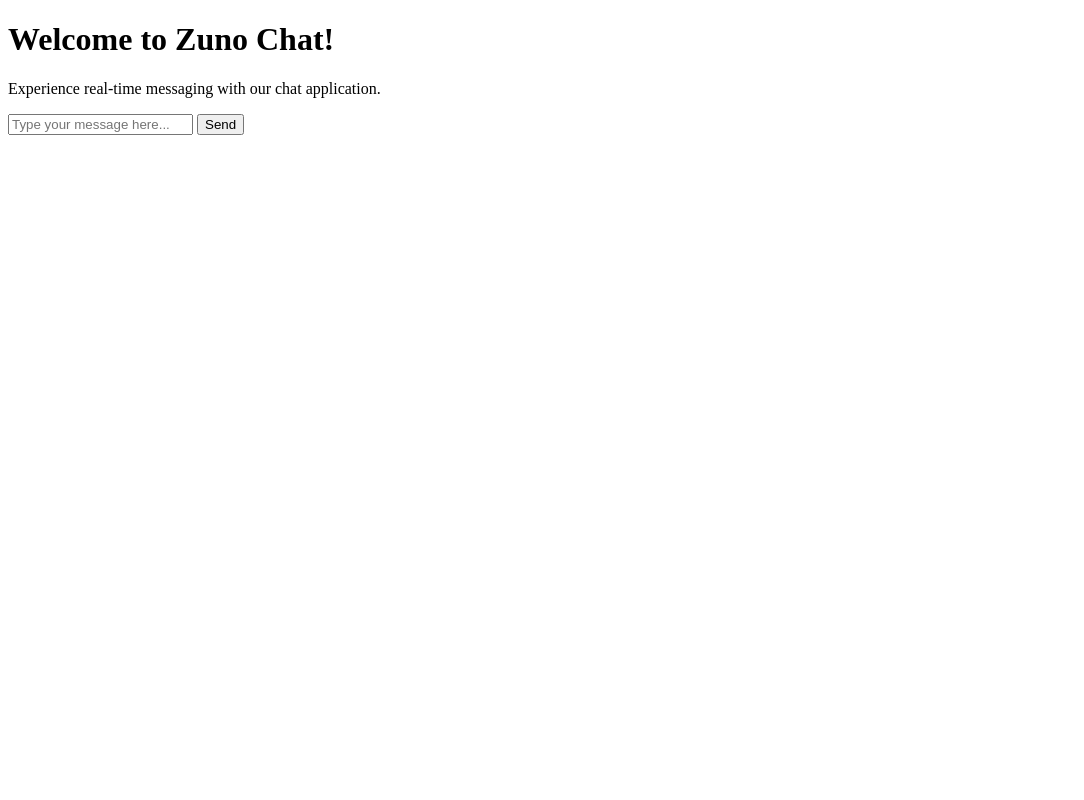
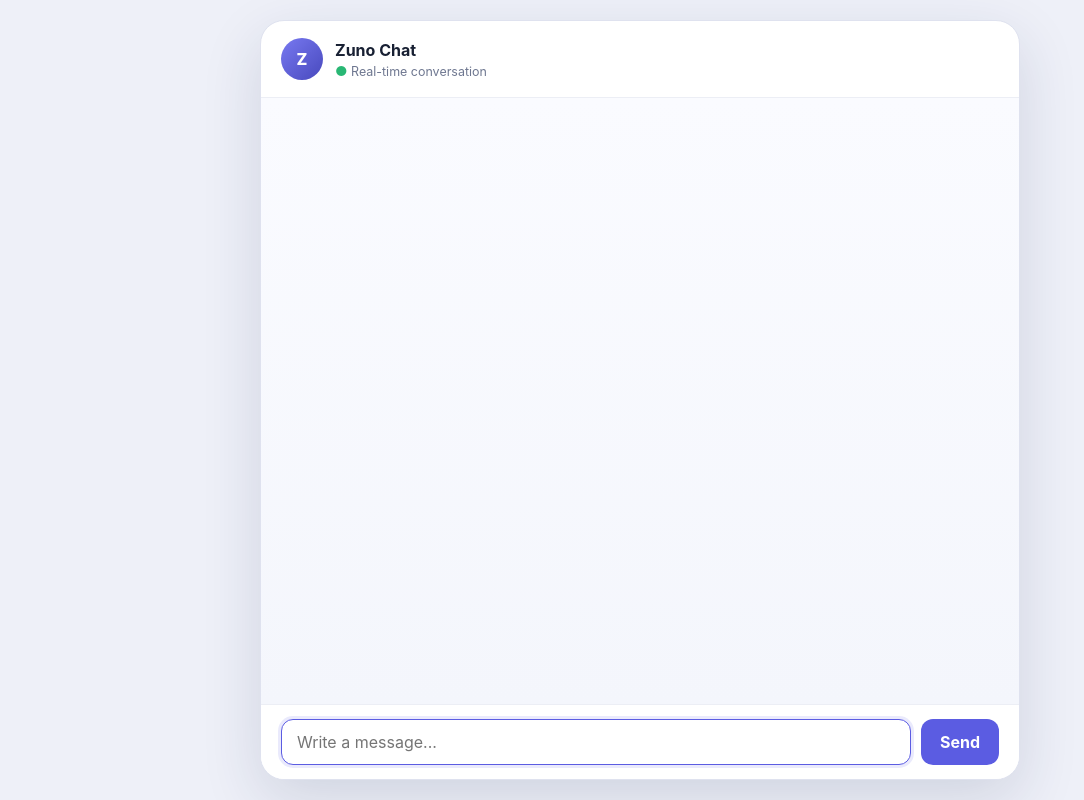
Before and after one commit to krishnaa6268/zuno-chat-app, a website: page public/index.html in a window 1280 px wide. Both pictures are taken after typing "Sample" into the empty fields and a click on the button "Send". Shown: the whole page, without its empty margins (0-1084 px from the left). Drawn offline with nearby package versions, Linux system fonts and the light colour scheme; no server answers.

Commit message:
fix ui for sender-recieiver pov

```diff
--- a/app.js
+++ b/app.js
@@ -26,7 +26,7 @@ io.on("connection", (socket) => {
   socket.on("chat-message", (message) => {
     console.log("Received message from", socket.id, ":", message);
 
-    io.emit("message", message); //broadcast to all clients including sender - (see received message from other users and self)
+    io.emit("message", { text: message, senderId: socket.id });
 
     // socket.broadcast.emit("message", message); //broadcast to all clients except sender - (only see received message from other users)
   });
--- a/public/index.html
+++ b/public/index.html
@@ -3,43 +3,193 @@
   <head>
     <meta charset="UTF-8">
     <meta name="viewport" content="width=device-width, initial-scale=1.0">
+    <meta name="theme-color" content="#5b5ce2">
     <title>Zuno Chat | Real-time Messaging</title>
+    <style>
+      :root {
+        color-scheme: light;
+        font-family: Inter, ui-sans-serif, system-ui, -apple-system, BlinkMacSystemFont, "Segoe UI", sans-serif;
+        background: #eef0f8;
+        color: #182033;
+      }
+
+      * { box-sizing: border-box; }
+
+      body {
+        min-height: 100dvh;
+        margin: 0;
+        display: grid;
+        place-items: center;
+        padding: 20px;
+      }
+
+      .chat-app {
+        width: min(100%, 760px);
+        height: min(760px, calc(100dvh - 40px));
+        min-height: 420px;
+        display: grid;
+        grid-template-rows: auto 1fr auto;
+        overflow: hidden;
+        border: 1px solid #dfe2ef;
+        border-radius: 24px;
+        background: #fff;
+        box-shadow: 0 20px 60px rgba(31, 42, 85, .14);
+      }
+
+      .chat-header {
+        display: flex;
+        align-items: center;
+        gap: 12px;
+        padding: 17px 20px;
+        border-bottom: 1px solid #eceef5;
+      }
+
+      .avatar {
+        width: 42px;
+        height: 42px;
+        display: grid;
+        place-items: center;
+        flex: none;
+        border-radius: 50%;
+        background: linear-gradient(135deg, #7879f1, #4849bd);
+        color: #fff;
+        font-weight: 800;
+      }
+
+      .chat-title { margin: 0; font-size: 1rem; }
+      .chat-status { margin: 3px 0 0; color: #6e7790; font-size: .78rem; }
+      .status-dot { color: #29b774; font-size: 1.1em; }
+
+      .messages {
+        min-height: 0;
+        margin: 0;
+        padding: 22px clamp(14px, 4vw, 28px);
+        overflow-y: auto;
+        list-style: none;
+        background: linear-gradient(#fafbff, #f4f6fc);
+      }
+
+      .message-row {
+        display: flex;
+        margin: 0 0 14px;
+      }
+
+      .message-row.sent { justify-content: flex-end; }
+      .message-row.received { justify-content: flex-start; }
+
+      .message-bubble {
+        max-width: min(78%, 500px);
+        padding: 10px 13px 8px;
+        border-radius: 18px;
+        overflow-wrap: anywhere;
+        line-height: 1.4;
+        font-size: .95rem;
+      }
+
+      .received .message-bubble {
+        border-bottom-left-radius: 4px;
+        background: #e5e8f2;
+        color: #252c3e;
+      }
+
+      .sent .message-bubble {
+        border-bottom-right-radius: 4px;
+        background: #5b5ce2;
+        color: white;
+        box-shadow: 0 4px 12px rgba(91, 92, 226, .22);
+      }
+
+      .message-meta {
+        display: block;
+        margin-top: 4px;
+        color: inherit;
+        opacity: .68;
+        font-size: .68rem;
+        text-align: right;
+      }
+
+      .composer {
+        display: flex;
+        gap: 10px;
+        padding: 14px clamp(14px, 3vw, 20px);
+        border-top: 1px solid #eceef5;
+        background: #fff;
+      }
+
+      #messageInput {
+        width: 100%;
+        min-width: 0;
+        padding: 12px 15px;
+        border: 1px solid #d7dbea;
+        border-radius: 12px;
+        outline: none;
+        color: #182033;
+        font: inherit;
+      }
+
+      #messageInput:focus { border-color: #5b5ce2; box-shadow: 0 0 0 3px rgba(91, 92, 226, .13); }
+      #sendButton { border: 0; border-radius: 12px; padding: 0 19px; background: #5b5ce2; color: #fff; font: inherit; font-weight: 700; cursor: pointer; }
+      #sendButton:hover { background: #4d4ec9; }
+
+      @media (max-width: 560px) {
+        body { padding: 0; }
+        .chat-app { width: 100%; height: 100dvh; min-height: 0; border: 0; border-radius: 0; box-shadow: none; }
+        .message-bubble { max-width: 86%; }
+        #sendButton { padding: 0 15px; }
+      }
+    </style>
   </head>
   <body>
-    <h1>Welcome to Zuno Chat!</h1>
-    <p>Experience real-time messaging with our chat application.</p>
+    <main class="chat-app" aria-label="Zuno chat">
+      <header class="chat-header">
+        <div class="avatar" aria-hidden="true">Z</div>
+        <div>
+          <h1 class="chat-title">Zuno Chat</h1>
+          <p class="chat-status"><span class="status-dot">●</span> Real-time conversation</p>
+        </div>
+      </header>
 
-    <input type="text" id="messageInput"
-      placeholder="Type your message here..." />
-    <button id="sendButton">Send</button>
+      <ul id="messages" class="messages" aria-live="polite" aria-label="Messages"></ul>
 
-    <ul id="messages"></ul>
+      <form id="messageForm" class="composer">
+        <input type="text" id="messageInput" placeholder="Write a message..." autocomplete="off" aria-label="Message" maxlength="2000">
+        <button id="sendButton" type="submit">Send</button>
+      </form>
+    </main>
 
-    <!-- "const io = new Server(server)" automatically serves the Socket.IO client library at "/socket.io/socket.io.js" from your backend server. -->
     <script src="/socket.io/socket.io.js"></script>
     <script>
       const socket = io();
       const messageInput = document.getElementById("messageInput");
-      const sendButton = document.getElementById("sendButton");
+      const messageForm = document.getElementById("messageForm");
       const messagesList = document.getElementById("messages");
 
-      socket.on("message", (message) => {
-        const p = document.createElement("p");
-        p.innerHTML = message;
-        messagesList.appendChild(p);
+      socket.on("message", ({ text, senderId }) => {
+        const isMine = senderId === socket.id;
+        const item = document.createElement("li");
+        item.className = `message-row ${isMine ? "sent" : "received"}`;
+
+        const bubble = document.createElement("div");
+        bubble.className = "message-bubble";
+        bubble.textContent = text;
+
+        const meta = document.createElement("time");
+        meta.className = "message-meta";
+        meta.textContent = isMine ? "You · now" : "Received · now";
+        bubble.appendChild(meta);
+        item.appendChild(bubble);
+        messagesList.appendChild(item);
+        messagesList.scrollTop = messagesList.scrollHeight;
       });
 
-      // send message to server when button is clicked
-      sendButton.addEventListener("click",()=>{
-        const message = messageInput.value;
-        console.log("Sending message from", socket.id, ":", message);
-
-        if (message.trim() !== "") {
-          socket.emit("chat-message", message);
-          messageInput.value = "";
-        }
-      })
-
+      messageForm.addEventListener("submit", (event) => {
+        event.preventDefault();
+        const message = messageInput.value.trim();
+        if (!message) return;
+        socket.emit("chat-message", message);
+        messageInput.value = "";
+        messageInput.focus();
+      });
     </script>
   </body>
 </html>
```
